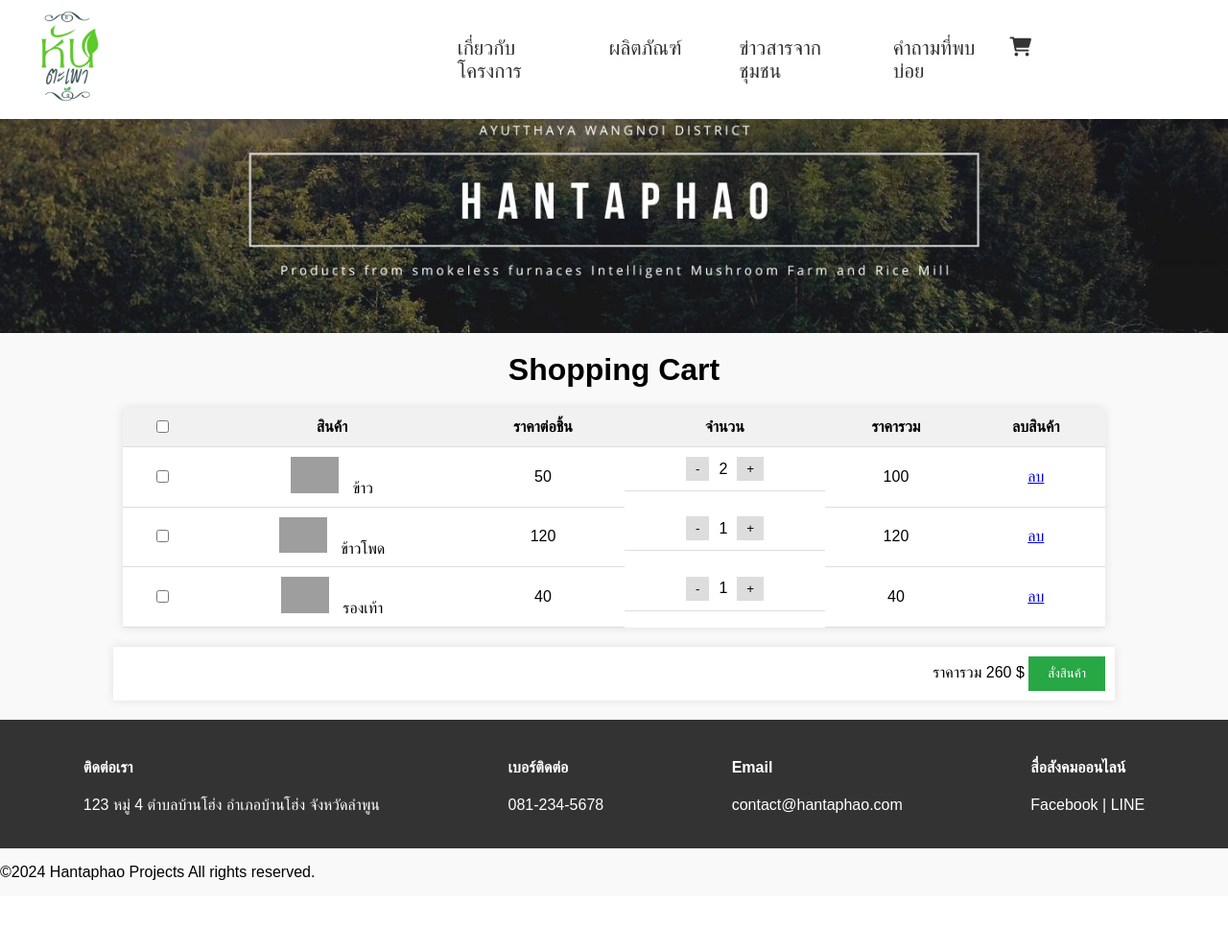
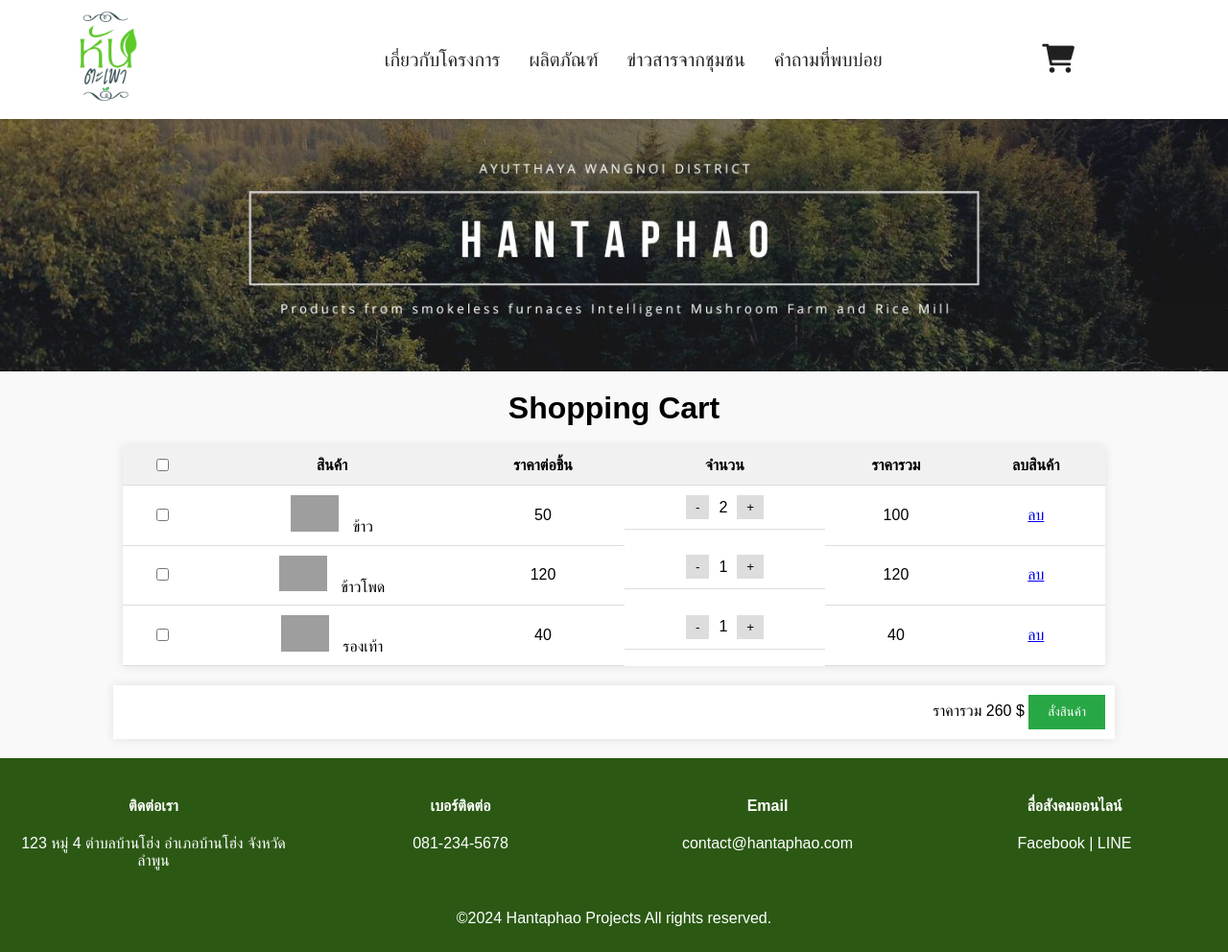
Before and after one commit to DarkNess1903/Project_End, a PHP site: page /product_cart.html in a window 1280 px wide. Shown: the whole page at 96% size. Before the commit the page ends 917 px from the top, so only its background shows below. Run offline with PHP 8.4, Linux system fonts and the light colour scheme; grey boxes are pictures that could not be loaded.

Commit message:
Update style.css

```diff
--- a/css/style.css
+++ b/css/style.css
@@ -1,52 +1,76 @@
-/* style.css */
+/* General Styles */
 body {
     margin: 0;
     font-family: Arial, sans-serif;
     padding: 0;
     box-sizing: border-box;
     background-color: #f9f9f9;
+    padding-top: 70px; /* Adjust this based on the height of your navbar */
 }
 
+/* Footer Styles */
+footer {
+    background-color: #2B5914;
+    color: white;
+    text-align: center;
+    padding: 10px 0;
+}
+
+.contact {
+    display: flex;
+    flex-wrap: wrap;
+    justify-content: space-between;
+}
+
+.contact div {
+    width: 100%;
+    max-width: 25%;
+    padding: 10px;
+    box-sizing: border-box;
+}
+
+/* Container Styles */
 .container {
     padding: 20px;
 }
 
+/* Project Section Styles */
 .project {
     display: flex;
+    flex-wrap: wrap;
     justify-content: space-between;
     align-items: center;
     margin-bottom: 20px;
 }
 
 .project img {
-    max-width: 45%;
+    max-width: 100%;
+    flex: 1;
     border: 1px solid #ccc;
 }
 
 .project-details {
-    max-width: 50%;
+    flex: 1;
+    max-width: 100%;
+    margin: 10px;
 }
 
+/* Content Sections */
 .objective, .product {
     margin-bottom: 20px;
 }
 
-.contact {
-    background-color: #333;
-    color: white;
-    padding: 20px;
-    display: flex;
-    justify-content: space-around;
+.product img {
+    max-width: 100%;
 }
 
-.contact div {
-    max-width: 30%;
-}
-
+/* Banner Styles */
 .banner {
     width: 100%;
     overflow: hidden;
-    margin-top: 80px; /* Adjust the margin-top value based on your navbar height */
+    margin-top: 50px; /* เพิ่ม margin-top เพื่อหลีกเลี่ยงการทับกันกับ Navbar */
+    position: relative; /* ตั้งค่า position เป็น relative เพื่อให้ z-index ทำงานได้ถูกต้อง */
+    z-index: 1; /* ตั้งค่า z-index ให้สูงกว่า Navbar */
 }
 
 .banner img {
@@ -74,118 +99,144 @@ body {
 
 .logo img {
     width: 100px; /* Adjust as needed */
+    margin: 0 40px;
 }
 
+.logo img:hover {
+    cursor: pointer;
+    filter: brightness(120%);
+    transition: filter 0.3s ease;
+}
+
+/* Navigation Links */
 .nav-links {
     list-style: none;
     display: flex;
     margin: 0;
     padding: 0;
-    flex: 2;
+    flex: 2.5;
     justify-content: left;
+    flex-wrap: wrap;
 }
 
 .nav-links li {
-    margin: 0 30px;
+    margin: 0 15px;
 }
 
 .nav-links a {
     text-decoration: none;
-    color: #333;
-    font-size: 21px;
+    color: #272626;
+    font-size: 20px;
 }
 
+.nav-links a:hover {
+    cursor: pointer;
+    color: #fff;
+    background-color: #333;
+    border-radius: 5px;
+    padding: 5px 10px;
+    transition: background-color 0.3s ease;
+}
+
+/* Cart Styles */
+.cart {
+    display: flex;
+    justify-content: center;
+    align-items: center;
+    position: fixed;
+    top: 35px; /* ปรับตำแหน่งของ cart ที่มุมซ้ายของหน้าจอ */
+    right: 150px; /* ปรับตำแหน่งของ cart ที่มุมขวาของหน้าจอ */
+    z-index: 1500; /* ตั้งค่า z-index ให้สูงกว่าเมนู */
+    padding: 10px;
+    transition: right 0.3s ease; /* เพิ่ม transition เพื่อให้มีการเคลื่อนไหวเวลาแสดง/ซ่อน */
+}
+
+.cart a {
+    text-decoration: none;
+    font-size: 30px;
+    color: #202020;
+}
+
+.cart a:hover {
+    color: #e00000;
+}
+
+/* Menu Toggle (for mobile) */
 .menu-toggle {
     display: none;
     cursor: pointer;
 }
 
+@media (max-width: 1024px){
+    .nav-links {
+        display: none;
+        flex-direction: column;
+        position: absolute;
+        top: 70px;
+        left: -100%; /* เริ่มต้นที่ซ่อนไว้ด้านซ้าย */
+        width: 100%;
+        background-color: #fff;
+        box-shadow: 0 2px 5px rgba(0,0,0,0.1);
+        z-index: 1000;
+        transition: left 0.3s ease; /* เพิ่ม transition เพื่อให้มีการเคลื่อนไหวเวลาแสดง/ซ่อนเมนู */
+    }
+
+    .nav-links.active {
+        left: 0; /* เมื่อมีคลาส active ให้แสดงทางซ้าย */
+        display: flex;
+    }
+
+    .nav-links li {
+        text-align: center;
+        margin: 10px 0;
+    }
+
+    .menu-toggle {
+        display: block;
+        cursor: pointer;
+        position: fixed;
+        top: 20px;
+        left: 20px;
+        z-index: 1500; /* ให้ปุ่มอยู่ด้านหน้าของเมนู */
+    }
+
     .cart {
-    margin-right: 225px; /* ปรับขนาดของ margin ตามที่ต้องการ */
+        display: flex;
+        justify-content: center;
+        align-items: center;
+        position: fixed;
+        top: 9px; /* ปรับตำแหน่งของ cart ที่มุมซ้ายของหน้าจอ */
+        right: 20px; /* ปรับตำแหน่งของ cart ที่มุมขวาของหน้าจอ */
+        z-index: 1500; /* ตั้งค่า z-index ให้สูงกว่าเมนู */
+        padding: 10px;
+        transition: right 0.3s ease; /* เพิ่ม transition เพื่อให้มีการเคลื่อนไหวเวลาแสดง/ซ่อน */
     }
 
     .cart a {
-    color: #333; /* สีของไอคอนหรือรูปภาพ */
-    text-decoration: none; /* ไม่ให้มี underline ใต้ข้อความ */
-    font-size: 20px; /* ขนาดของไอคอนหรือรูปภาพ */
+        text-decoration: none;
+        font-size: 17px;
+        color: #202020;
+    }
 }
 
-.cart a:hover {
-    color: #FF5733; /* สีของไอคอนหรือรูปภาพเมื่อ hover */
+@media (max-width: 768px) {
+    .project,
+    .contact,
+    .navbar {
+        flex-direction: column;
     }
 
-.cart-table {
-    width: 80%;
-    margin: 20px auto;
-    border-collapse: collapse;
-    background-color: #fff;
-    box-shadow: 0 0 10px rgba(0, 0, 0, 0.1);
+    .nav-links {
+        flex-direction: column;
+        align-items: center;
     }
 
-.cart-table th, .cart-table td {
-    padding: 10px;
-    text-align: center;
-    border-bottom: 1px solid #ddd;
+    .logo img {
+        margin: 0;
+    }
 }
 
-.cart-table th {
-    background-color: #f1f1f1;
-}
-
-.cart-table td img {
-    width: 50px;
-    height: auto;
-    display: inline-block;
-    margin-right: 10px;
-}
-
-.cart-summary {
-    width: 80%;
-    margin: 20px auto;
-    padding: 10px;
-    text-align: right;
-    background-color: #fff;
-    box-shadow: 0 0 10px rgba(0, 0, 0, 0.1);
-}
-
-.checkout-button {
-    background-color: #28a745;
-    color: #fff;
-    border: none;
-    padding: 10px 20px;
-    cursor: pointer;
-}
-
-.checkout-button:hover {
-    background-color: #218838;
-}
-
-.quantity-control {
-    display: flex;
-    align-items: center;
-    justify-content: center;
-}
-
-.quantity-control button {
-    background-color: #ddd;
-    border: none;
-    padding: 5px 10px;
-    cursor: pointer;
-}
-
-.quantity-control button:hover {
-    background-color: #ccc;
-}
-
-.quantity-control span {
-    margin: 0 10px;
-}
-
-h1 {
-    text-align: center;
-    margin-top: 20px;
-}
-
+/* Order Form Styles */
 .order-form {
     width: 50%;
     margin: 20px auto;
```
Also changed, not shown: other parts of css/style.css (+77 -0 lines). Lines whose indentation alone changed are shown as unchanged.
